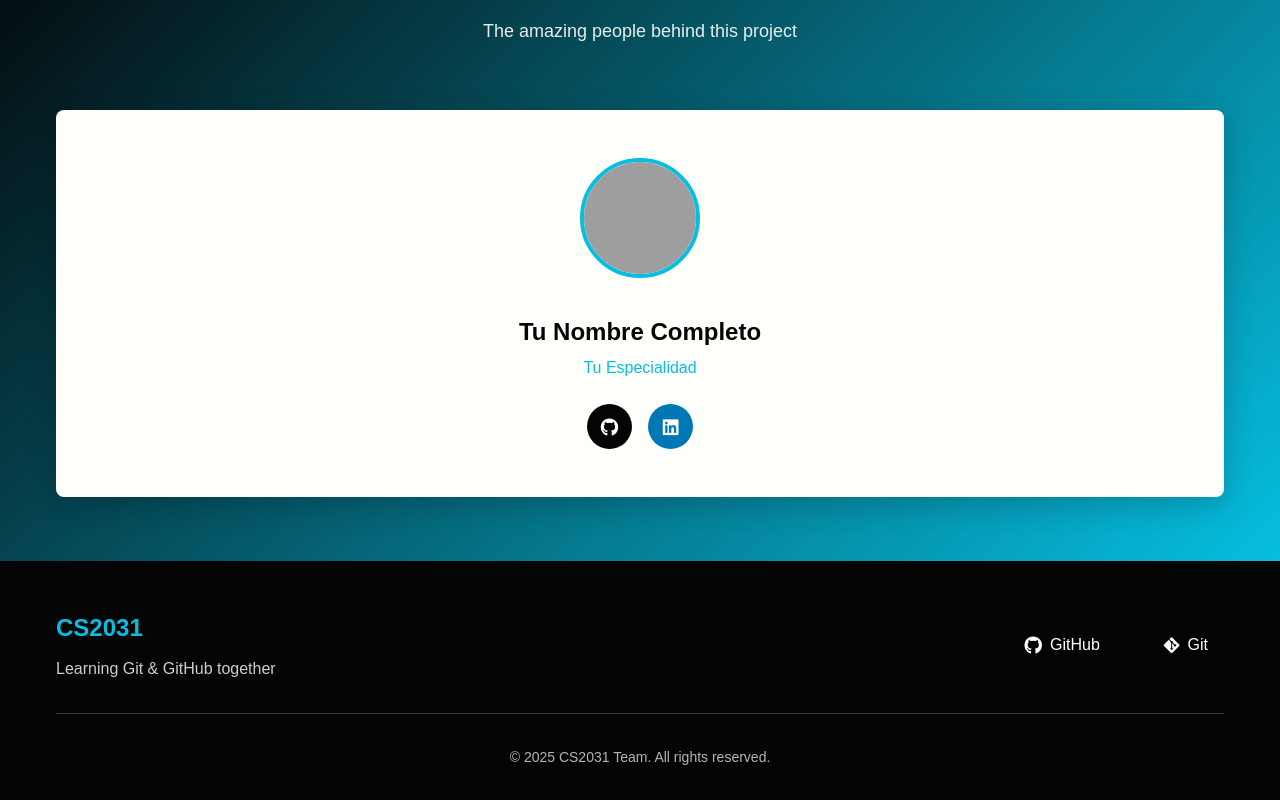
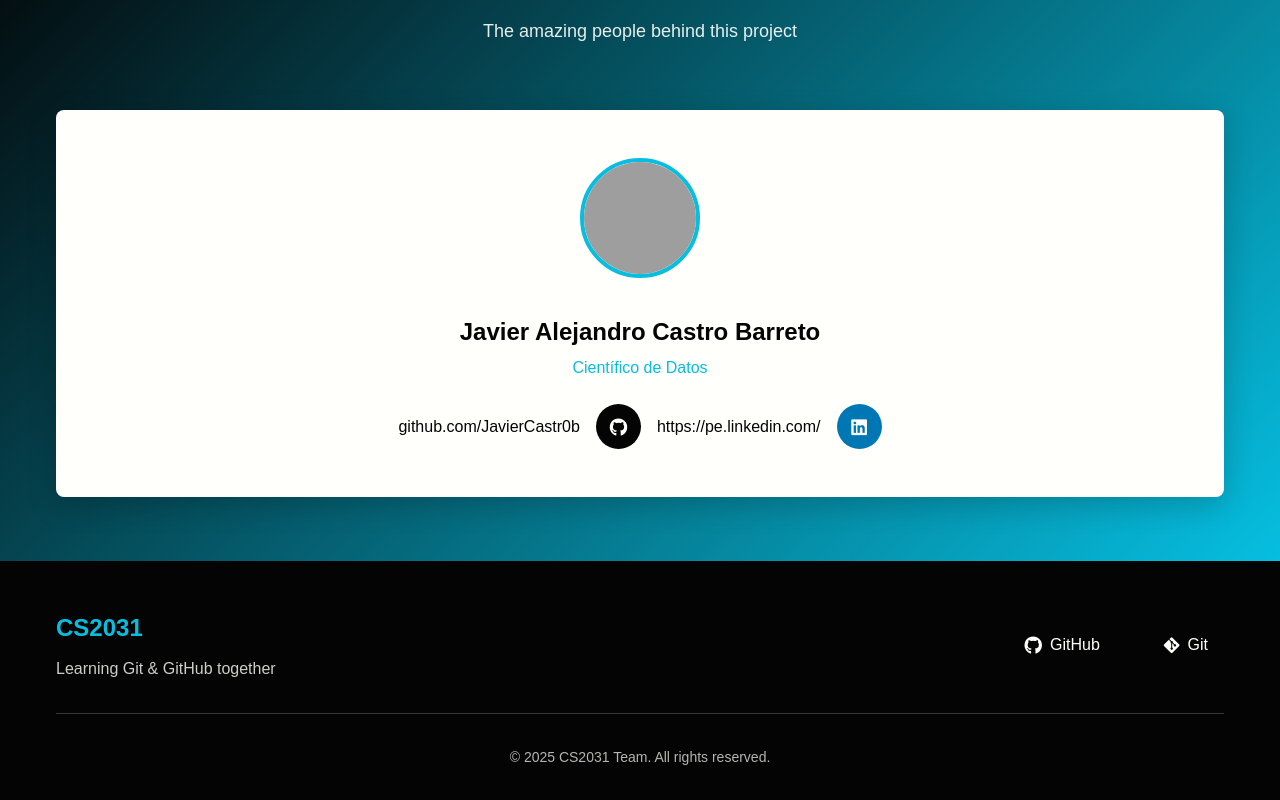
Before and after one commit to JavierCastr0b/Hackathon_0, a plain HTML site: page index.html in a window 1280 px wide. Shown: the part 1403-2203 px from the top of the page. Drawn offline with Linux system fonts and the light colour scheme; grey boxes are pictures that could not be loaded.

Commit message:
feat: tarjeta personal de @JavierCastr0b

```diff
--- a/index.html
+++ b/index.html
@@ -143,18 +143,18 @@
                 </div>
                 <div class="team-card__content">
                   <!-- Aquí tu nombre completo -->
-                  <h3 class="team-card__name">Tu Nombre Completo</h3>
+                  <h3 class="team-card__name">Javier Alejandro Castro Barreto</h3>
                   <!-- Aquí tu especialidad o rol (ej: Frontend Developer, Backend Developer, etc.) -->
-                  <p class="team-card__role">Tu Especialidad</p>
+                  <p class="team-card__role">Científico de Datos</p>
                   <div class="team-card__social">
-                    <!-- Aquí tu link de GitHub (reemplaza el # con tu URL) -->
+                    github.com/JavierCastr0b
                     <a
                       href="#"
                       class="team-card__social-link team-card__social-link--github"
                     >
                       <i class="fab fa-github"></i>
                     </a>
-                    <!-- Aquí tu link de LinkedIn (reemplaza el # con tu URL) -->
+                    https://pe.linkedin.com/
                     <a
                       href="#"
                       class="team-card__social-link team-card__social-link--linkedin"
```
